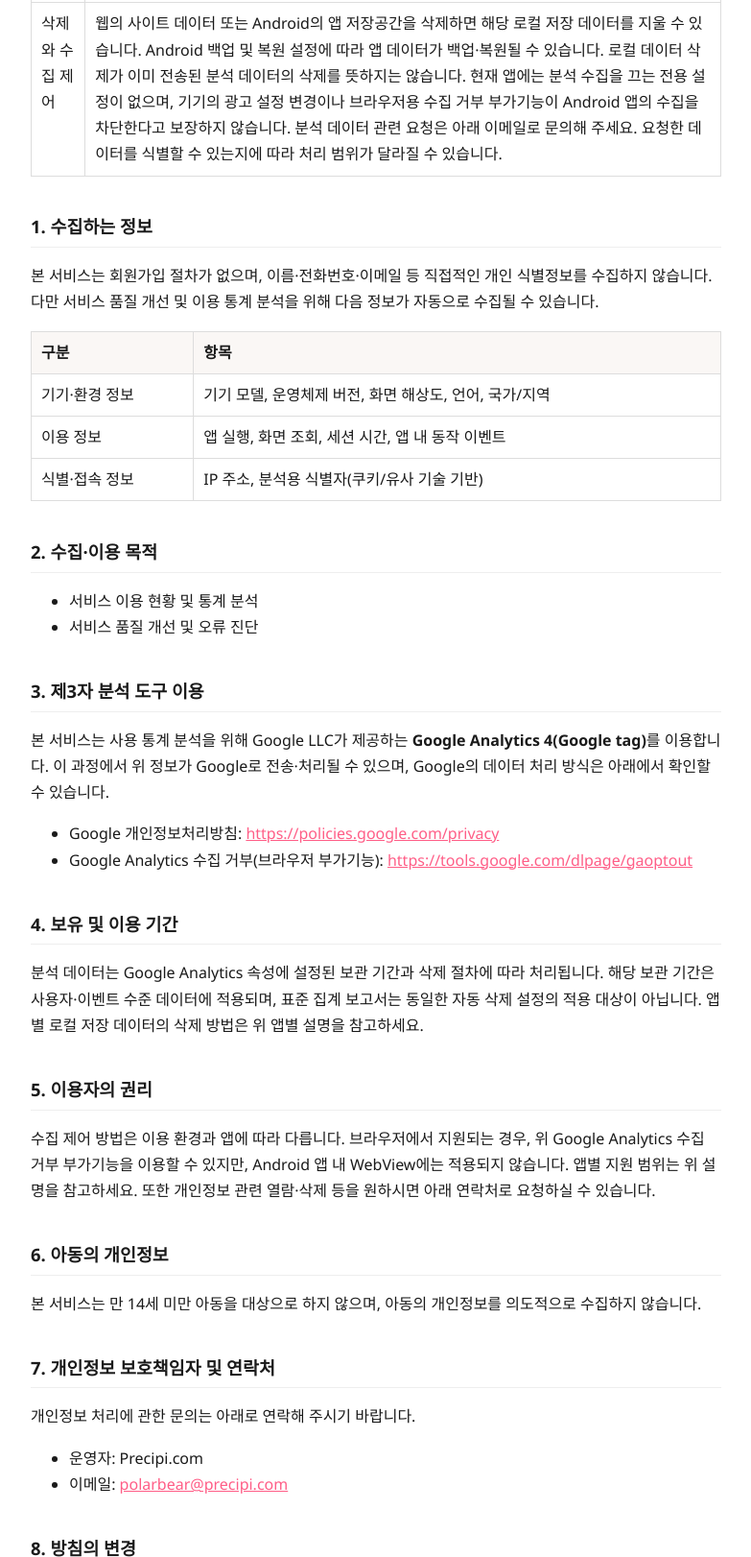
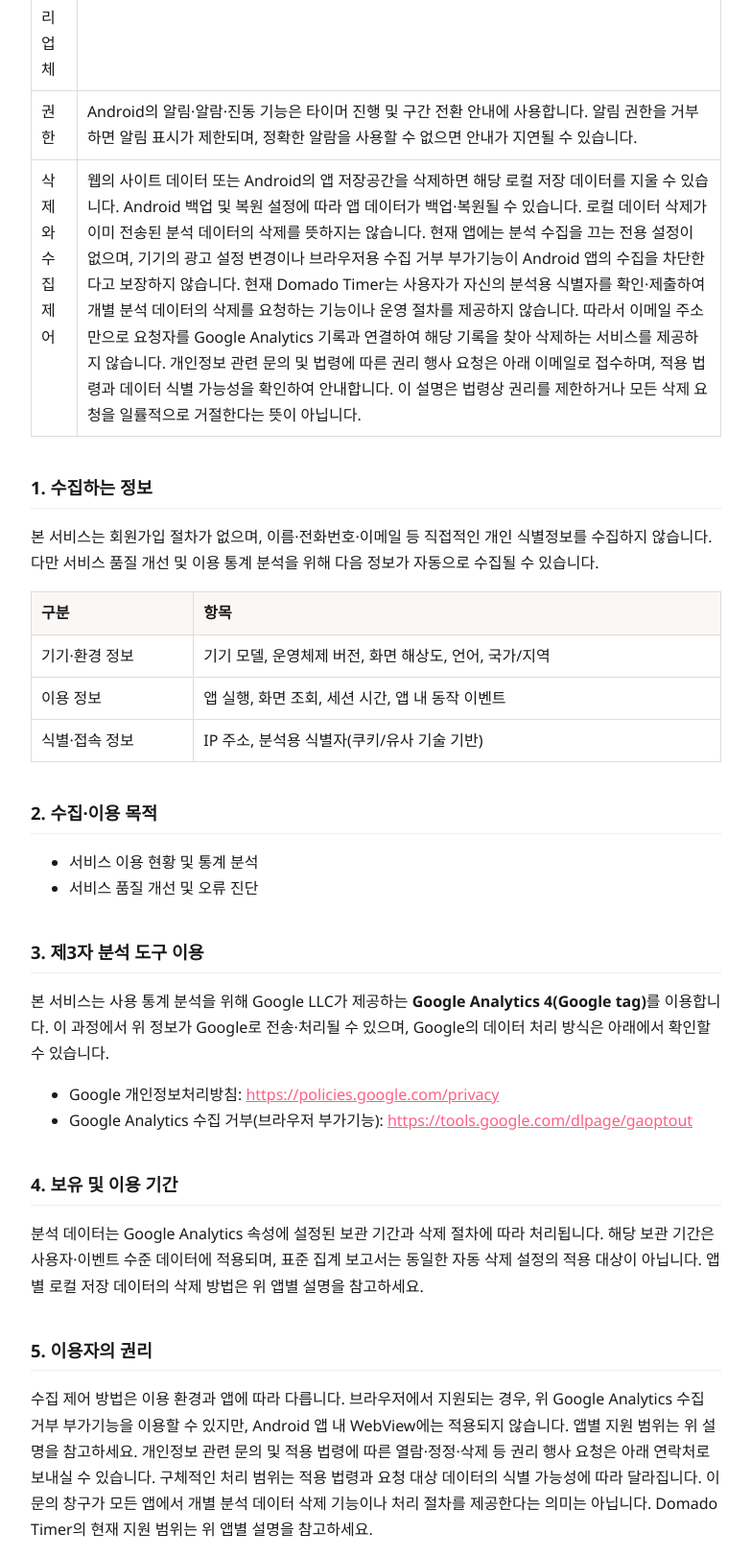
Before and after one commit to shchun/appmaker-web, a plain HTML site: page privacy/privacy.html in a window 1280 px wide. Shown: the part 1133-2755 px from the top of the page at 96% size, without its empty margins (248-1031 px from the left). Drawn offline with Linux system fonts and the light colour scheme.

Commit message:
docs: clarify individual analytics deletion limitations

```diff
--- a/privacy/privacy.html
+++ b/privacy/privacy.html
@@ -72,7 +72,7 @@
     <tr><td>분석 전송</td><td>Google Analytics 4를 통해 시작·일시정지·정지, 모드 변경, 구간 완료, 반복·테마 변경 및 도움말 열기 등의 이벤트를 전송합니다. 이벤트에 따라 모드, 집중·휴식 설정 시간, 남은 시간, 집중·휴식 구간, 반복 여부, 테마 및 실행 환경(웹/Android)이 포함됩니다. Google tag는 접속·기기 정보 및 분석용 식별자를 처리할 수 있습니다.</td></tr>
     <tr><td>이용 목적과 처리 업체</td><td>사용 통계 분석 및 서비스 개선을 위해 Google LLC의 Google Analytics 4(Google tag)를 사용합니다. 분석 정보는 Google로 전송·처리될 수 있습니다.</td></tr>
     <tr><td>권한</td><td>Android의 알림·알람·진동 기능은 타이머 진행 및 구간 전환 안내에 사용합니다. 알림 권한을 거부하면 알림 표시가 제한되며, 정확한 알람을 사용할 수 없으면 안내가 지연될 수 있습니다.</td></tr>
-    <tr><td>삭제와 수집 제어</td><td>웹의 사이트 데이터 또는 Android의 앱 저장공간을 삭제하면 해당 로컬 저장 데이터를 지울 수 있습니다. Android 백업 및 복원 설정에 따라 앱 데이터가 백업·복원될 수 있습니다. 로컬 데이터 삭제가 이미 전송된 분석 데이터의 삭제를 뜻하지는 않습니다. 현재 앱에는 분석 수집을 끄는 전용 설정이 없으며, 기기의 광고 설정 변경이나 브라우저용 수집 거부 부가기능이 Android 앱의 수집을 차단한다고 보장하지 않습니다. 분석 데이터 관련 요청은 아래 이메일로 문의해 주세요. 요청한 데이터를 식별할 수 있는지에 따라 처리 범위가 달라질 수 있습니다.</td></tr>
+    <tr><td>삭제와 수집 제어</td><td>웹의 사이트 데이터 또는 Android의 앱 저장공간을 삭제하면 해당 로컬 저장 데이터를 지울 수 있습니다. Android 백업 및 복원 설정에 따라 앱 데이터가 백업·복원될 수 있습니다. 로컬 데이터 삭제가 이미 전송된 분석 데이터의 삭제를 뜻하지는 않습니다. 현재 앱에는 분석 수집을 끄는 전용 설정이 없으며, 기기의 광고 설정 변경이나 브라우저용 수집 거부 부가기능이 Android 앱의 수집을 차단한다고 보장하지 않습니다. 현재 Domado Timer는 사용자가 자신의 분석용 식별자를 확인·제출하여 개별 분석 데이터의 삭제를 요청하는 기능이나 운영 절차를 제공하지 않습니다. 따라서 이메일 주소만으로 요청자를 Google Analytics 기록과 연결하여 해당 기록을 찾아 삭제하는 서비스를 제공하지 않습니다. 개인정보 관련 문의 및 법령에 따른 권리 행사 요청은 아래 이메일로 접수하며, 적용 법령과 데이터 식별 가능성을 확인하여 안내합니다. 이 설명은 법령상 권리를 제한하거나 모든 삭제 요청을 일률적으로 거절한다는 뜻이 아닙니다.</td></tr>
   </table>
   <h2>1. 수집하는 정보</h2>
   <p>본 서비스는 회원가입 절차가 없으며, 이름·전화번호·이메일 등 직접적인 개인 식별정보를 수집하지 않습니다.
@@ -106,7 +106,7 @@
   <h2>5. 이용자의 권리</h2>
   <p>수집 제어 방법은 이용 환경과 앱에 따라 다릅니다. 브라우저에서 지원되는 경우,
   위 Google Analytics 수집 거부 부가기능을 이용할 수 있지만, Android 앱 내 WebView에는 적용되지 않습니다. 앱별 지원 범위는 위 설명을 참고하세요.
-  또한 개인정보 관련 열람·삭제 등을 원하시면 아래 연락처로 요청하실 수 있습니다.</p>
+  개인정보 관련 문의 및 적용 법령에 따른 열람·정정·삭제 등 권리 행사 요청은 아래 연락처로 보내실 수 있습니다. 구체적인 처리 범위는 적용 법령과 요청 대상 데이터의 식별 가능성에 따라 달라집니다. 이 문의 창구가 모든 앱에서 개별 분석 데이터 삭제 기능이나 처리 절차를 제공한다는 의미는 아닙니다. Domado Timer의 현재 지원 범위는 위 앱별 설명을 참고하세요.</p>
 
   <h2>6. 아동의 개인정보</h2>
   <p>본 서비스는 만 14세 미만 아동을 대상으로 하지 않으며, 아동의 개인정보를 의도적으로 수집하지 않습니다.</p>
```
Also changed, not shown: privacy/privacy-en.html (+2 -3 lines).
